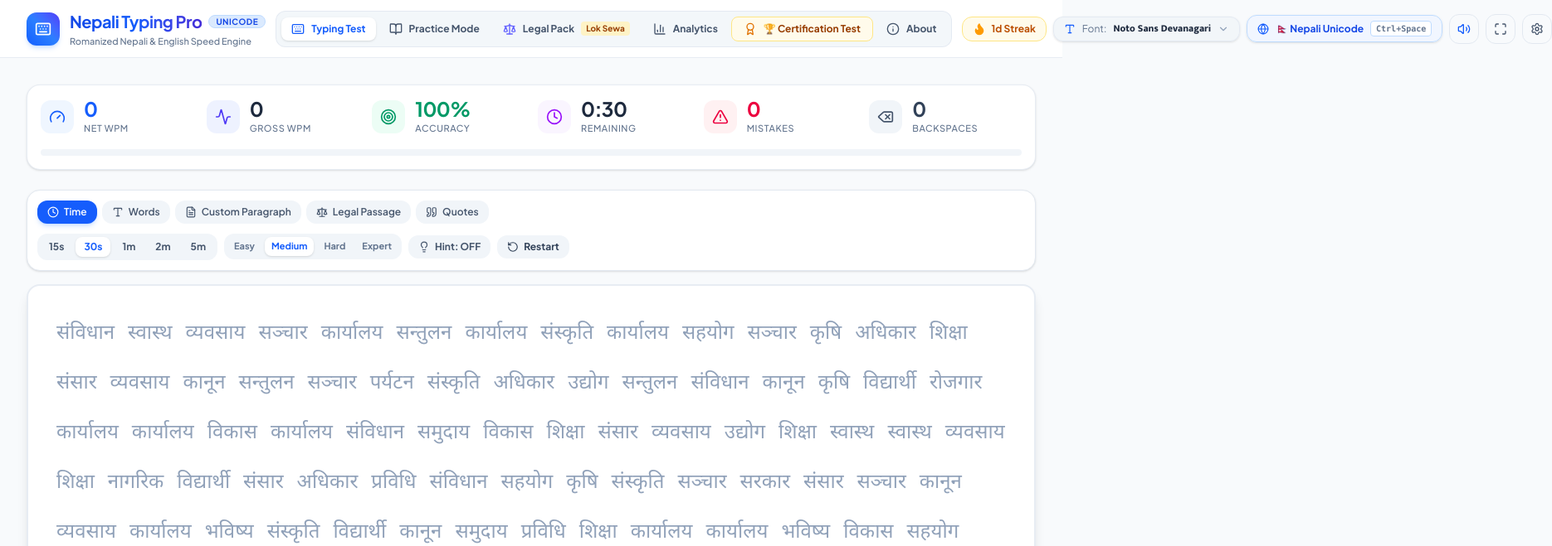
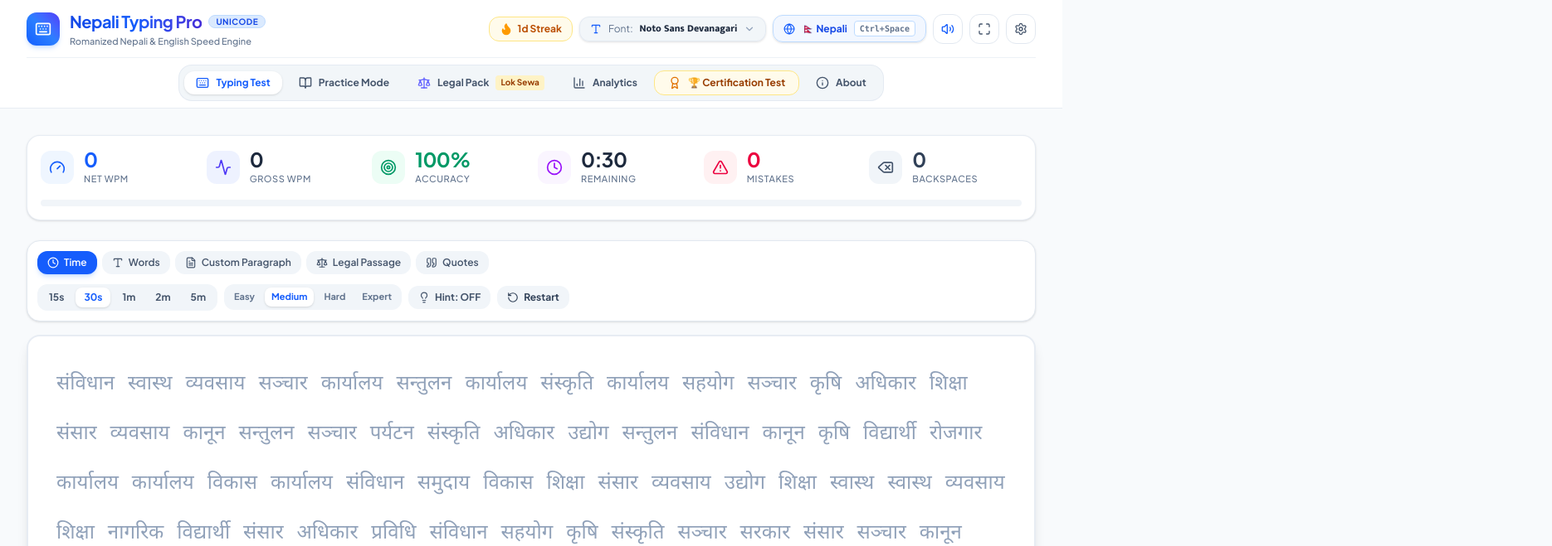
Before and after one commit to messilc1/Nepali-Typing, a React (Vite) app: page / in a window 1280 px wide. Shown: the top 659 px of the page at 83% size, 1870 px wide, since content can reach past the window. Built offline with nearby package versions, Linux system fonts and the light colour scheme.

Commit message:
fix: prevent horizontal overflow and update layout
Improved global container styling to eliminate horizontal scroll issues and updated the Navbar to support responsive layouts.

```diff
--- a/src/App.tsx
+++ b/src/App.tsx
@@ -289,7 +289,7 @@ export default function App() {
   }, []);
 
   return (
-    <div className="min-h-screen bg-slate-50 dark:bg-slate-950 text-slate-900 dark:text-slate-100 flex flex-col font-['Plus_Jakarta_Sans',sans-serif] transition-colors">
+    <div className="min-h-screen bg-slate-50 dark:bg-slate-950 text-slate-900 dark:text-slate-100 flex flex-col font-['Plus_Jakarta_Sans',sans-serif] transition-colors w-full max-w-full overflow-x-hidden">
 
       {/* Navbar */}
       <Navbar
@@ -304,7 +304,7 @@ export default function App() {
       />
 
       {/* Main Content Area */}
-      <main className="flex-1 max-w-7xl w-full mx-auto px-4 sm:px-6 lg:px-8 py-6 sm:py-8">
+      <main className="flex-1 max-w-7xl w-full mx-auto px-4 sm:px-6 lg:px-8 py-6 sm:py-8 min-w-0 overflow-x-hidden">
 
         {activeTab === 'test' && (
           <div className="space-y-6">
--- a/src/components/Navbar.tsx
+++ b/src/components/Navbar.tsx
@@ -1,4 +1,4 @@
-import React from 'react';
+import React, { useState } from 'react';
 import {
   Keyboard,
   BookOpen,
@@ -12,7 +12,9 @@ import {
   Maximize,
   Minimize,
   Award,
-  Info
+  Info,
+  Menu,
+  X
 } from 'lucide-react';
 import { NavigationTab, TestSettings, UserStats } from '../types';
 import { FontSelector } from './FontSelector';
@@ -38,6 +40,8 @@ export const Navbar: React.FC<NavbarProps> = ({
   isFullscreen,
   toggleFullscreen
 }) => {
+  const [mobileMenuOpen, setMobileMenuOpen] = useState(false);
+
   const toggleLanguage = () => {
     updateSettings({
       language: settings.language === 'nepali' ? 'english' : 'nepali'
@@ -50,16 +54,23 @@ export const Navbar: React.FC<NavbarProps> = ({
     });
   };
 
+  const handleTabClick = (tab: NavigationTab) => {
+    setActiveTab(tab);
+    setMobileMenuOpen(false);
+  };
+
   return (
-    <header id="main-navbar" className="sticky top-0 z-30 bg-white/95 dark:bg-slate-900/95 backdrop-blur-md border-b border-slate-200/80 dark:border-slate-800 transition-colors">
+    <header id="main-navbar" className="sticky top-0 z-30 bg-white/95 dark:bg-slate-900/95 backdrop-blur-md border-b border-slate-200/80 dark:border-slate-800 transition-colors w-full overflow-hidden">
       <div className="max-w-7xl mx-auto px-4 sm:px-6 lg:px-8">
-        <div className="flex items-center justify-between min-h-[4.25rem] py-2 gap-3 flex-wrap md:flex-nowrap">
+
+        {/* ROW 1: Brand & Utility Controls */}
+        <div className="flex items-center justify-between min-h-[4rem] py-2 gap-3 w-full">
 
           {/* Logo & Brand Title */}
           <div
             id="navbar-brand-logo"
             className="flex items-center gap-3 cursor-pointer shrink-0 select-none py-1"
-            onClick={() => setActiveTab('test')}
+            onClick={() => handleTabClick('test')}
           >
             <div className="w-10 h-10 rounded-xl bg-gradient-to-tr from-blue-600 via-blue-500 to-indigo-600 flex items-center justify-center text-white shadow-md shadow-blue-500/20 shrink-0">
               <Keyboard className="w-5 h-5" />
@@ -79,104 +90,20 @@ export const Navbar: React.FC<NavbarProps> = ({
             </div>
           </div>
 
-          {/* Center Navigation Tabs */}
-          <nav className="hidden lg:flex items-center gap-1 bg-slate-100/80 dark:bg-slate-800/60 p-1.5 rounded-xl border border-slate-200/80 dark:border-slate-700/60 shrink-0">
-            <button
-              id="nav-tab-test"
-              onClick={() => setActiveTab('test')}
-              className={`flex items-center gap-2 px-3 py-1.5 rounded-lg text-xs font-bold transition-all whitespace-nowrap cursor-pointer ${
-                activeTab === 'test'
-                  ? 'bg-white dark:bg-slate-700 text-blue-600 dark:text-blue-300 shadow-sm'
-                  : 'text-slate-600 dark:text-slate-400 hover:text-slate-900 dark:hover:text-slate-200'
-              }`}
-            >
-              <Keyboard className="w-4 h-4" />
-              <span>Typing Test</span>
-            </button>
-
-            <button
-              id="nav-tab-practice"
-              onClick={() => setActiveTab('practice')}
-              className={`flex items-center gap-2 px-3 py-1.5 rounded-lg text-xs font-bold transition-all whitespace-nowrap cursor-pointer ${
-                activeTab === 'practice'
-                  ? 'bg-white dark:bg-slate-700 text-blue-600 dark:text-blue-300 shadow-sm'
-                  : 'text-slate-600 dark:text-slate-400 hover:text-slate-900 dark:hover:text-slate-200'
-              }`}
-            >
-              <BookOpen className="w-4 h-4" />
-              <span>Practice Mode</span>
-            </button>
-
-            <button
-              id="nav-tab-legal"
-              onClick={() => setActiveTab('legal')}
-              className={`flex items-center gap-2 px-3 py-1.5 rounded-lg text-xs font-bold transition-all whitespace-nowrap cursor-pointer ${
-                activeTab === 'legal'
-                  ? 'bg-white dark:bg-slate-700 text-blue-600 dark:text-blue-300 shadow-sm'
-                  : 'text-slate-600 dark:text-slate-400 hover:text-slate-900 dark:hover:text-slate-200'
-              }`}
-            >
-              <Scale className="w-4 h-4 text-indigo-500" />
-              <span>Legal Pack</span>
-              <span className="text-[10px] bg-amber-100 dark:bg-amber-900/60 text-amber-800 dark:text-amber-300 font-bold px-1.5 py-0.5 rounded whitespace-nowrap">
-                Lok Sewa
-              </span>
-            </button>
-
-            <button
-              id="nav-tab-analytics"
-              onClick={() => setActiveTab('analytics')}
-              className={`flex items-center gap-2 px-3 py-1.5 rounded-lg text-xs font-bold transition-all whitespace-nowrap cursor-pointer ${
-                activeTab === 'analytics'
-                  ? 'bg-white dark:bg-slate-700 text-blue-600 dark:text-blue-300 shadow-sm'
-                  : 'text-slate-600 dark:text-slate-400 hover:text-slate-900 dark:hover:text-slate-200'
-              }`}
-            >
-              <BarChart3 className="w-4 h-4" />
-              <span>Analytics</span>
-            </button>
-
-            <button
-              id="nav-tab-certification"
-              onClick={() => setActiveTab('certification')}
-              className={`flex items-center gap-2 px-3.5 py-1.5 rounded-lg text-xs font-extrabold transition-all whitespace-nowrap cursor-pointer ${
-                activeTab === 'certification'
-                  ? 'bg-gradient-to-r from-amber-500 to-amber-600 text-slate-950 shadow-md shadow-amber-500/20'
-                  : 'bg-amber-50 dark:bg-amber-950/40 text-amber-800 dark:text-amber-300 hover:bg-amber-100 border border-amber-200 dark:border-amber-800'
-              }`}
-            >
-              <Award className="w-4 h-4 text-amber-600 dark:text-amber-400" />
-              <span>🏆 Certification Test</span>
-            </button>
-
-            <button
-              id="nav-tab-about"
-              onClick={() => setActiveTab('about')}
-              className={`flex items-center gap-2 px-3 py-1.5 rounded-lg text-xs font-bold transition-all whitespace-nowrap cursor-pointer ${
-                activeTab === 'about'
-                  ? 'bg-white dark:bg-slate-700 text-blue-600 dark:text-blue-300 shadow-sm'
-                  : 'text-slate-600 dark:text-slate-400 hover:text-slate-900 dark:hover:text-slate-200'
-              }`}
-            >
-              <Info className="w-4 h-4" />
-              <span>About</span>
-            </button>
-          </nav>
-
-          {/* Right Controls & Speed Engine Switchers */}
-          <div className="flex items-center gap-2 shrink-0 ml-auto md:ml-0">
+          {/* Right Utility Controls */}
+          <div className="flex items-center gap-1.5 sm:gap-2 shrink-0 ml-auto">
 
             {/* Streak Counter */}
             <div
               id="navbar-streak-badge"
-              className="hidden sm:flex items-center gap-1.5 px-3 py-1.5 bg-amber-50 dark:bg-amber-950/40 border border-amber-200 dark:border-amber-900/60 rounded-xl text-amber-700 dark:text-amber-400 font-extrabold text-xs whitespace-nowrap shrink-0"
+              className="hidden md:flex items-center gap-1.5 px-3 py-1.5 bg-amber-50 dark:bg-amber-950/40 border border-amber-200 dark:border-amber-900/60 rounded-xl text-amber-700 dark:text-amber-400 font-extrabold text-xs whitespace-nowrap shrink-0"
             >
               <Flame className="w-4 h-4 text-amber-500 fill-amber-500 animate-pulse" />
               <span>{userStats.currentStreakDays}d Streak</span>
             </div>
 
             {/* Font Selector Dropdown */}
-            <div className="shrink-0">
+            <div className="shrink-0 max-w-[130px] sm:max-w-none">
               <FontSelector
                 currentFont={settings.fontFamily}
                 onSelectFont={(fontId) => updateSettings({ fontFamily: fontId })}
@@ -189,11 +116,11 @@ export const Navbar: React.FC<NavbarProps> = ({
               id="btn-language-toggle"
               onClick={toggleLanguage}
               title="Press Ctrl + Space to toggle language"
-              className="flex items-center gap-2 px-3 py-1.5 rounded-xl border border-blue-200 dark:border-blue-800 bg-blue-50/80 dark:bg-blue-950/50 hover:bg-blue-100 dark:hover:bg-blue-900 text-blue-700 dark:text-blue-300 text-xs font-bold transition-all shadow-sm whitespace-nowrap shrink-0 cursor-pointer"
+              className="flex items-center gap-1.5 sm:gap-2 px-2.5 sm:px-3 py-1.5 rounded-xl border border-blue-200 dark:border-blue-800 bg-blue-50/80 dark:bg-blue-950/50 hover:bg-blue-100 dark:hover:bg-blue-900 text-blue-700 dark:text-blue-300 text-xs font-bold transition-all shadow-sm whitespace-nowrap shrink-0 cursor-pointer"
             >
               <Globe className="w-3.5 h-3.5 text-blue-600" />
-              <span>
-                {settings.language === 'nepali' ? '🇳🇵 Nepali Unicode' : '🇬🇧 English'}
+              <span className="text-xs">
+                {settings.language === 'nepali' ? '🇳🇵 Nepali' : '🇬🇧 English'}
               </span>
               <kbd className="hidden xl:inline-block text-[10px] bg-white dark:bg-slate-800 px-1.5 py-0.5 rounded border border-blue-200 dark:border-blue-700 font-mono text-slate-500">
                 Ctrl+Space
@@ -234,79 +161,198 @@ export const Navbar: React.FC<NavbarProps> = ({
               <Settings className="w-4 h-4" />
             </button>
 
+            {/* Mobile Hamburger Menu Button */}
+            <button
+              id="btn-mobile-menu"
+              onClick={() => setMobileMenuOpen(!mobileMenuOpen)}
+              title="Toggle Menu"
+              className="md:hidden p-2 h-9 w-9 rounded-xl border border-slate-200 dark:border-slate-800 text-slate-600 dark:text-slate-400 hover:bg-slate-100 dark:hover:bg-slate-800 transition-colors flex items-center justify-center shrink-0 cursor-pointer"
+            >
+              {mobileMenuOpen ? <X className="w-5 h-5 text-blue-600" /> : <Menu className="w-5 h-5" />}
+            </button>
+
           </div>
 
         </div>
 
-        {/* Medium and Small Nav Row (Below lg screens) */}
-        <div className="flex lg:hidden items-center justify-start gap-1 py-2 border-t border-slate-200/60 dark:border-slate-800/60 text-xs font-semibold overflow-x-auto no-scrollbar">
+        {/* ROW 2: Primary Navigation Tabs (Desktop & Tablet Layout) */}
+        <div className="hidden md:flex items-center justify-center py-2 border-t border-slate-200/60 dark:border-slate-800/60 w-full">
+          <nav className="flex items-center justify-center flex-wrap gap-1 sm:gap-1.5 bg-slate-100/90 dark:bg-slate-800/80 p-1.5 rounded-2xl border border-slate-200/80 dark:border-slate-700/60 max-w-full">
+
             <button
-            onClick={() => setActiveTab('test')}
-            className={`flex items-center gap-1.5 px-3 py-1.5 rounded-lg whitespace-nowrap cursor-pointer ${
+              id="nav-tab-test"
+              onClick={() => handleTabClick('test')}
+              className={`flex items-center gap-2 px-3 sm:px-3.5 py-1.5 rounded-xl text-xs font-bold transition-all whitespace-nowrap cursor-pointer ${
                 activeTab === 'test'
-                ? 'bg-blue-100 dark:bg-blue-900/60 text-blue-700 dark:text-blue-300 font-extrabold'
-                : 'text-slate-600 dark:text-slate-400'
+                  ? 'bg-white dark:bg-slate-700 text-blue-600 dark:text-blue-300 shadow-sm'
+                  : 'text-slate-600 dark:text-slate-400 hover:text-slate-900 dark:hover:text-slate-200'
               }`}
             >
-            <Keyboard className="w-3.5 h-3.5" />
+              <Keyboard className="w-4 h-4" />
               <span>Typing Test</span>
             </button>
+
             <button
-            onClick={() => setActiveTab('practice')}
-            className={`flex items-center gap-1.5 px-3 py-1.5 rounded-lg whitespace-nowrap cursor-pointer ${
+              id="nav-tab-practice"
+              onClick={() => handleTabClick('practice')}
+              className={`flex items-center gap-2 px-3 sm:px-3.5 py-1.5 rounded-xl text-xs font-bold transition-all whitespace-nowrap cursor-pointer ${
                 activeTab === 'practice'
-                ? 'bg-blue-100 dark:bg-blue-900/60 text-blue-700 dark:text-blue-300 font-extrabold'
-                : 'text-slate-600 dark:text-slate-400'
+                  ? 'bg-white dark:bg-slate-700 text-blue-600 dark:text-blue-300 shadow-sm'
+                  : 'text-slate-600 dark:text-slate-400 hover:text-slate-900 dark:hover:text-slate-200'
               }`}
             >
-            <BookOpen className="w-3.5 h-3.5" />
+              <BookOpen className="w-4 h-4" />
               <span>Practice Mode</span>
             </button>
+
             <button
-            onClick={() => setActiveTab('legal')}
-            className={`flex items-center gap-1.5 px-3 py-1.5 rounded-lg whitespace-nowrap cursor-pointer ${
+              id="nav-tab-legal"
+              onClick={() => handleTabClick('legal')}
+              className={`flex items-center gap-2 px-3 sm:px-3.5 py-1.5 rounded-xl text-xs font-bold transition-all whitespace-nowrap cursor-pointer ${
                 activeTab === 'legal'
-                ? 'bg-blue-100 dark:bg-blue-900/60 text-blue-700 dark:text-blue-300 font-extrabold'
-                : 'text-slate-600 dark:text-slate-400'
+                  ? 'bg-white dark:bg-slate-700 text-blue-600 dark:text-blue-300 shadow-sm'
+                  : 'text-slate-600 dark:text-slate-400 hover:text-slate-900 dark:hover:text-slate-200'
               }`}
             >
-            <Scale className="w-3.5 h-3.5 text-indigo-500" />
+              <Scale className="w-4 h-4 text-indigo-500" />
+              <span>Legal Pack</span>
+              <span className="text-[10px] bg-amber-100 dark:bg-amber-900/60 text-amber-800 dark:text-amber-300 font-bold px-1.5 py-0.5 rounded whitespace-nowrap">
+                Lok Sewa
+              </span>
+            </button>
+
+            <button
+              id="nav-tab-analytics"
+              onClick={() => handleTabClick('analytics')}
+              className={`flex items-center gap-2 px-3 sm:px-3.5 py-1.5 rounded-xl text-xs font-bold transition-all whitespace-nowrap cursor-pointer ${
+                activeTab === 'analytics'
+                  ? 'bg-white dark:bg-slate-700 text-blue-600 dark:text-blue-300 shadow-sm'
+                  : 'text-slate-600 dark:text-slate-400 hover:text-slate-900 dark:hover:text-slate-200'
+              }`}
+            >
+              <BarChart3 className="w-4 h-4" />
+              <span>Analytics</span>
+            </button>
+
+            <button
+              id="nav-tab-certification"
+              onClick={() => handleTabClick('certification')}
+              className={`flex items-center gap-2 px-3.5 sm:px-4 py-1.5 rounded-xl text-xs font-extrabold transition-all whitespace-nowrap cursor-pointer ${
+                activeTab === 'certification'
+                  ? 'bg-gradient-to-r from-amber-500 to-amber-600 text-slate-950 shadow-md shadow-amber-500/20'
+                  : 'bg-amber-50 dark:bg-amber-950/40 text-amber-800 dark:text-amber-300 hover:bg-amber-100 border border-amber-200 dark:border-amber-800'
+              }`}
+            >
+              <Award className="w-4 h-4 text-amber-600 dark:text-amber-400" />
+              <span>🏆 Certification Test</span>
+            </button>
+
+            <button
+              id="nav-tab-about"
+              onClick={() => handleTabClick('about')}
+              className={`flex items-center gap-2 px-3 sm:px-3.5 py-1.5 rounded-xl text-xs font-bold transition-all whitespace-nowrap cursor-pointer ${
+                activeTab === 'about'
+                  ? 'bg-white dark:bg-slate-700 text-blue-600 dark:text-blue-300 shadow-sm'
+                  : 'text-slate-600 dark:text-slate-400 hover:text-slate-900 dark:hover:text-slate-200'
+              }`}
+            >
+              <Info className="w-4 h-4" />
+              <span>About</span>
+            </button>
+
+          </nav>
+        </div>
+
+        {/* Mobile Dropdown Navigation Drawer */}
+        {mobileMenuOpen && (
+          <div className="md:hidden py-3 border-t border-slate-200 dark:border-slate-800 space-y-2 animate-fadeIn w-full">
+            <div className="grid grid-cols-2 gap-2">
+              <button
+                onClick={() => handleTabClick('test')}
+                className={`flex items-center justify-center gap-2 p-2.5 rounded-xl text-xs font-bold transition-all cursor-pointer border ${
+                  activeTab === 'test'
+                    ? 'bg-blue-50 dark:bg-blue-950/60 text-blue-600 dark:text-blue-300 border-blue-200 dark:border-blue-800 font-extrabold'
+                    : 'bg-slate-50 dark:bg-slate-800/60 text-slate-700 dark:text-slate-300 border-slate-200 dark:border-slate-700'
+                }`}
+              >
+                <Keyboard className="w-4 h-4 text-blue-500" />
+                <span>Typing Test</span>
+              </button>
+
+              <button
+                onClick={() => handleTabClick('practice')}
+                className={`flex items-center justify-center gap-2 p-2.5 rounded-xl text-xs font-bold transition-all cursor-pointer border ${
+                  activeTab === 'practice'
+                    ? 'bg-blue-50 dark:bg-blue-950/60 text-blue-600 dark:text-blue-300 border-blue-200 dark:border-blue-800 font-extrabold'
+                    : 'bg-slate-50 dark:bg-slate-800/60 text-slate-700 dark:text-slate-300 border-slate-200 dark:border-slate-700'
+                }`}
+              >
+                <BookOpen className="w-4 h-4 text-blue-500" />
+                <span>Practice Mode</span>
+              </button>
+
+              <button
+                onClick={() => handleTabClick('legal')}
+                className={`flex items-center justify-center gap-2 p-2.5 rounded-xl text-xs font-bold transition-all cursor-pointer border ${
+                  activeTab === 'legal'
+                    ? 'bg-indigo-50 dark:bg-indigo-950/60 text-indigo-600 dark:text-indigo-300 border-indigo-200 dark:border-indigo-800 font-extrabold'
+                    : 'bg-slate-50 dark:bg-slate-800/60 text-slate-700 dark:text-slate-300 border-slate-200 dark:border-slate-700'
+                }`}
+              >
+                <Scale className="w-4 h-4 text-indigo-500" />
                 <span>Legal Pack</span>
               </button>
+
               <button
-            onClick={() => setActiveTab('analytics')}
-            className={`flex items-center gap-1.5 px-3 py-1.5 rounded-lg whitespace-nowrap cursor-pointer ${
+                onClick={() => handleTabClick('analytics')}
+                className={`flex items-center justify-center gap-2 p-2.5 rounded-xl text-xs font-bold transition-all cursor-pointer border ${
                   activeTab === 'analytics'
-                ? 'bg-blue-100 dark:bg-blue-900/60 text-blue-700 dark:text-blue-300 font-extrabold'
-                : 'text-slate-600 dark:text-slate-400'
+                    ? 'bg-blue-50 dark:bg-blue-950/60 text-blue-600 dark:text-blue-300 border-blue-200 dark:border-blue-800 font-extrabold'
+                    : 'bg-slate-50 dark:bg-slate-800/60 text-slate-700 dark:text-slate-300 border-slate-200 dark:border-slate-700'
                 }`}
               >
-            <BarChart3 className="w-3.5 h-3.5" />
+                <BarChart3 className="w-4 h-4 text-blue-500" />
                 <span>Analytics</span>
               </button>
+            </div>
+
+            <div className="grid grid-cols-2 gap-2 pt-1">
               <button
-            onClick={() => setActiveTab('certification')}
-            className={`flex items-center gap-1.5 px-3 py-1.5 rounded-lg whitespace-nowrap cursor-pointer ${
+                onClick={() => handleTabClick('certification')}
+                className={`col-span-1 flex items-center justify-center gap-2 p-2.5 rounded-xl text-xs font-extrabold transition-all cursor-pointer ${
                   activeTab === 'certification'
-                ? 'bg-amber-400 text-slate-950 font-extrabold shadow-sm'
-                : 'bg-amber-50 dark:bg-amber-950/40 text-amber-800 dark:text-amber-300'
+                    ? 'bg-amber-500 text-slate-950 shadow-md'
+                    : 'bg-amber-50 dark:bg-amber-950/40 text-amber-800 dark:text-amber-300 border border-amber-200 dark:border-amber-800'
                 }`}
               >
-            <Award className="w-3.5 h-3.5 text-amber-600" />
+                <Award className="w-4 h-4 text-amber-600 dark:text-amber-400" />
                 <span>🏆 Certification</span>
               </button>
+
               <button
-            onClick={() => setActiveTab('about')}
-            className={`flex items-center gap-1.5 px-3 py-1.5 rounded-lg whitespace-nowrap cursor-pointer ${
+                onClick={() => handleTabClick('about')}
+                className={`col-span-1 flex items-center justify-center gap-2 p-2.5 rounded-xl text-xs font-bold transition-all cursor-pointer border ${
                   activeTab === 'about'
-                ? 'bg-blue-100 dark:bg-blue-900/60 text-blue-700 dark:text-blue-300 font-extrabold'
-                : 'text-slate-600 dark:text-slate-400'
+                    ? 'bg-blue-50 dark:bg-blue-950/60 text-blue-600 dark:text-blue-300 border-blue-200 dark:border-blue-800 font-extrabold'
+                    : 'bg-slate-50 dark:bg-slate-800/60 text-slate-700 dark:text-slate-300 border-slate-200 dark:border-slate-700'
                 }`}
               >
-            <Info className="w-3.5 h-3.5" />
+                <Info className="w-4 h-4 text-blue-500" />
                 <span>About</span>
               </button>
             </div>
+
+            <div className="flex items-center justify-between p-3 rounded-xl bg-amber-50 dark:bg-amber-950/30 border border-amber-200 dark:border-amber-900/40 mt-2">
+              <div className="flex items-center gap-2 text-amber-800 dark:text-amber-300 font-extrabold text-xs">
+                <Flame className="w-4 h-4 text-amber-500 fill-amber-500" />
+                <span>Daily Streak</span>
+              </div>
+              <span className="font-black text-xs text-amber-700 dark:text-amber-400 bg-amber-200/60 dark:bg-amber-900/60 px-2 py-0.5 rounded-full">
+                {userStats.currentStreakDays} Days
+              </span>
+            </div>
+          </div>
+        )}
 
       </div>
     </header>
--- a/src/index.css
+++ b/src/index.css
@@ -1,4 +1,33 @@
 @import "tailwindcss";
+
+/* Ensure no element creates horizontal scroll */
+html,
+body {
+  width: 100%;
+  max-width: 100vw;
+  overflow-x: hidden;
+  margin: 0;
+  padding: 0;
+}
+
+#root {
+  width: 100%;
+  max-width: 100%;
+  overflow-x: hidden;
+}
+
+* {
+  box-sizing: border-box;
+}
+
+/* Custom scrollbar utility */
+.no-scrollbar::-webkit-scrollbar {
+  display: none;
+}
+.no-scrollbar {
+  -ms-overflow-style: none;
+  scrollbar-width: none;
+}
 
 /* Google Devanagari Web Fonts */
 @import url('https://fonts.googleapis.com/css2?family=Mukta:wght@300;400;500;600;700;800&family=Noto+Sans+Devanagari:wght@300;400;500;600;700;800;900&family=Noto+Serif+Devanagari:wght@400;600;700;900&family=Tiro+Devanagari+Hindi:ital@0;1&family=Rozha+One&family=Plus+Jakarta+Sans:wght@400;600;700;800&display=swap');
```
Lines whose indentation alone changed are shown as unchanged.
